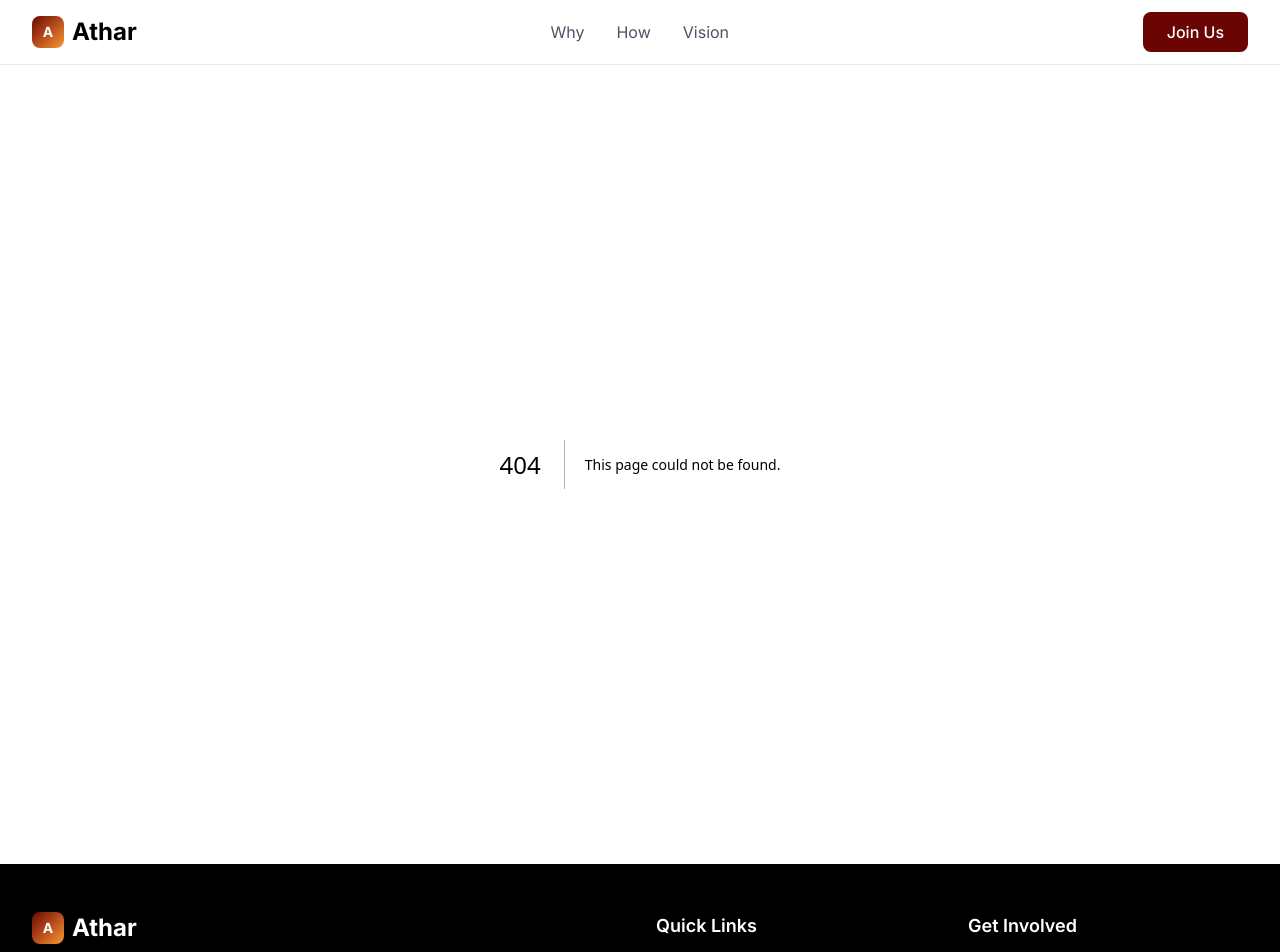
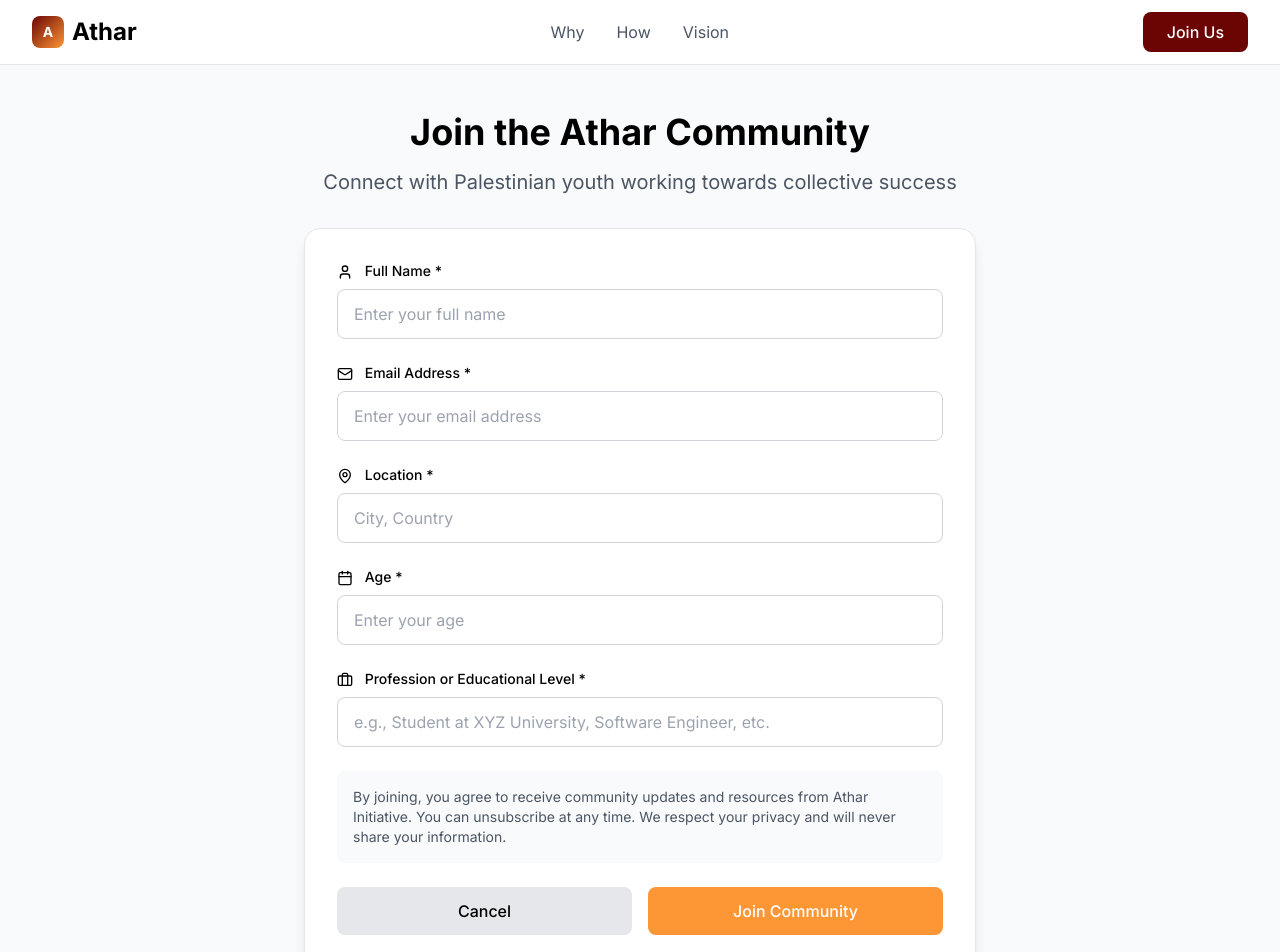
Before and after one commit to adanabunaaj/Athar, a Next.js app: page /join in a window 1280 px wide. Before the commit this address had no page. Shown: the top 952 px of the page. Built offline with nearby package versions, Linux system fonts and the light colour scheme.

Commit message:
send welcome email

```diff
--- a/app/components/Header.tsx
+++ b/app/components/Header.tsx
@@ -49,7 +49,7 @@ const Header = () => {
           {/* CTA Button */}
           <div className="hidden md:flex">
             <Link
-              href="#how"
+              href="/join"
               className="text-white px-6 py-2 rounded-lg font-medium hover:opacity-90 transition-all duration-200"
               style={{ backgroundColor: '#6B0504' }}
             >
@@ -92,7 +92,7 @@ const Header = () => {
                 Vision
               </Link>
               <Link
-                href="#how"
+                href="/join"
                 className="text-white px-6 py-2 rounded-lg font-medium transition-colors duration-200 text-center mt-4"
                 style={{ backgroundColor: '#6B0504' }}
                 onClick={() => setIsMenuOpen(false)}
--- /dev/null
+++ b/app/join/page.tsx
@@ -0,0 +1,196 @@
+'use client';
+
+import { useEffect, useState } from 'react';
+import Link from 'next/link';
+import { ArrowLeft, Mail, User, MapPin, Calendar, Briefcase } from 'lucide-react';
+import emailjs from '@emailjs/browser';
+
+// 🔧 FILL THESE with your real values from EmailJS
+const EMAILJS_PUBLIC_KEY  = 'udmTQ-e7BJ5FOPqLF';     // your Public Key
+const EMAILJS_SERVICE_ID  = 'service_rwj7l4k';       // e.g. service_abc123
+const EMAILJS_TEMPLATE_ID = 'template_fhvi9n8';       // your template id
+
+export default function JoinPage() {
+  const [formData, setFormData] = useState({
+    name: '', email: '', location: '', age: '', profession: '',
+  });
+  const [isSubmitting, setIsSubmitting] = useState(false);
+  const [isSubmitted, setIsSubmitted] = useState(false);
+  const [error, setError] = useState<string | null>(null);
+
+  // init EmailJS once
+  useEffect(() => {
+    emailjs.init(EMAILJS_PUBLIC_KEY);
+    // quick sanity logging in browser console
+    console.log('EmailJS init ok:', !!EMAILJS_PUBLIC_KEY, EMAILJS_SERVICE_ID, EMAILJS_TEMPLATE_ID);
+  }, []);
+
+  const handleChange = (e: React.ChangeEvent<HTMLInputElement>) => {
+    const { name, value } = e.target;
+    setFormData(p => ({ ...p, [name]: value }));
+  };
+
+  const handleSubmit = async (e: React.FormEvent<HTMLFormElement>) => {
+    e.preventDefault();               // ⬅️ prevents the native GET /join?name=... submit
+    setError(null);
+    setIsSubmitting(true);
+
+    try {
+      // Send welcome email **to the user** (requires your template “To email” = {{to_email}})
+      const res = await emailjs.send(
+        EMAILJS_SERVICE_ID,
+        EMAILJS_TEMPLATE_ID,
+        {
+          to_email: formData.email,      // recipient
+          to_name: formData.name,
+
+          from_name: formData.name,      // use whatever your template expects
+          from_email: formData.email,
+          reply_to: formData.email,
+
+          location: formData.location,
+          age: formData.age,
+          profession: formData.profession,
+        }
+      );
+      console.log('EmailJS success:', res.status, res.text);
+      setIsSubmitted(true);
+    } catch (err: any) {
+      console.error('EmailJS failed raw:', err);
+      // EmailJS often returns an object with 'text' or 'message'
+      const msg = err?.text || err?.message || 'Email failed. Check console.';
+      setError(String(msg));
+      setIsSubmitted(false);
+    } finally {
+      setIsSubmitting(false);
+    }
+  };
+
+  if (isSubmitted) {
+    return (
+      <div className="min-h-screen bg-gray-50 flex items-center justify-center py-12 px-4 sm:px-6 lg:px-8">
+        <div className="max-w-md w-full space-y-8 text-center">
+          <div className="bg-white p-8 rounded-2xl shadow-lg border border-gray-200">
+            <div className="mb-6">
+              <div className="w-16 h-16 bg-green-100 rounded-full flex items-center justify-center mx-auto mb-4">
+                <Mail className="w-8 h-8 text-green-600" />
+              </div>
+              <h2 className="text-3xl font-bold text-black">Welcome to Athar!</h2>
+              <p className="text-gray-600 mt-2">
+                Thank you for joining our community. Check your email for a welcome message!
+              </p>
+            </div>
+            <Link
+              href="/"
+              className="inline-flex items-center gap-2 text-white px-6 py-3 rounded-lg font-medium transition-colors duration-200"
+              style={{ backgroundColor: '#FD9635' }}
+            >
+              <ArrowLeft className="w-4 h-4" />
+              Back to Home
+            </Link>
+          </div>
+        </div>
+      </div>
+    );
+  }
+
+  return (
+    <div className="min-h-screen bg-gray-50 py-12 px-4 sm:px-6 lg:px-8">
+      <div className="max-w-2xl mx-auto">
+        <div className="text-center mb-8">
+          <h1 className="text-4xl font-bold text-black mb-4">Join the Athar Community</h1>
+          <p className="text-xl text-gray-600">Connect with Palestinian youth working towards collective success</p>
+        </div>
+
+        {error && (
+          <div className="mb-6 rounded-lg border border-red-200 bg-red-50 p-4 text-sm text-red-800">
+            <p className="font-semibold">Couldn’t send your email.</p>
+            <p className="mt-1">{error}</p>
+            <p className="mt-1 text-gray-600">Tip: ensure EmailJS “Allowed origins” includes http://localhost:3000 and your Service/Template IDs are correct.</p>
+          </div>
+        )}
+
+        <div className="bg-white rounded-2xl shadow-lg border border-gray-200 p-8">
+          {/* IMPORTANT: no action/method here, we handle it in JS */}
+          <form noValidate onSubmit={handleSubmit} className="space-y-6">
+            <div>
+              <label htmlFor="name" className="block text-sm font-medium text-black mb-2">
+                <User className="w-4 h-4 inline mr-2" /> Full Name *
+              </label>
+              <input
+                id="name" name="name" required value={formData.name} onChange={handleChange}
+                className="w-full px-4 py-3 border border-gray-300 rounded-lg focus:ring-2 focus:ring-orange-500 focus:border-orange-500 transition-colors"
+                placeholder="Enter your full name"
+              />
+            </div>
+
+            <div>
+              <label htmlFor="email" className="block text-sm font-medium text-black mb-2">
+                <Mail className="w-4 h-4 inline mr-2" /> Email Address *
+              </label>
+              <input
+                type="email" id="email" name="email" required value={formData.email} onChange={handleChange}
+                className="w-full px-4 py-3 border border-gray-300 rounded-lg focus:ring-2 focus:ring-orange-500 focus:border-orange-500 transition-colors"
+                placeholder="Enter your email address"
+              />
+            </div>
+
+            <div>
+              <label htmlFor="location" className="block text-sm font-medium text-black mb-2">
+                <MapPin className="w-4 h-4 inline mr-2" /> Location *
+              </label>
+              <input
+                id="location" name="location" required value={formData.location} onChange={handleChange}
+                className="w-full px-4 py-3 border border-gray-300 rounded-lg focus:ring-2 focus:ring-orange-500 focus:border-orange-500 transition-colors"
+                placeholder="City, Country"
+              />
+            </div>
+
+            <div>
+              <label htmlFor="age" className="block text-sm font-medium text-black mb-2">
+                <Calendar className="w-4 h-4 inline mr-2" /> Age *
+              </label>
+              <input
+                type="number" id="age" name="age" required min={17} max={60} value={formData.age} onChange={handleChange}
+                className="w-full px-4 py-3 border border-gray-300 rounded-lg focus:ring-2 focus:ring-orange-500 focus:border-orange-500 transition-colors"
+                placeholder="Enter your age"
+              />
+            </div>
+
+            <div>
+              <label htmlFor="profession" className="block text-sm font-medium text-black mb-2">
+                <Briefcase className="w-4 h-4 inline mr-2" /> Profession or Educational Level *
+              </label>
+              <input
+                id="profession" name="profession" required value={formData.profession} onChange={handleChange}
+                className="w-full px-4 py-3 border border-gray-300 rounded-lg focus:ring-2 focus:ring-orange-500 focus:border-orange-500 transition-colors"
+                placeholder="e.g., Student at XYZ University, Software Engineer, etc."
+              />
+            </div>
+
+            <div className="bg-gray-50 p-4 rounded-lg">
+              <p className="text-sm text-gray-600">
+                By joining, you agree to receive community updates and resources from Athar Initiative.
+                You can unsubscribe at any time. We respect your privacy and will never share your information.
+              </p>
+            </div>
+
+            <div className="flex gap-4">
+              <Link href="/" className="flex-1 bg-gray-200 text-black px-6 py-3 rounded-lg font-medium transition-colors duration-200 hover:bg-gray-300 text-center">
+                Cancel
+              </Link>
+              <button
+                type="submit"
+                disabled={isSubmitting}
+                className="flex-1 text-white px-6 py-3 rounded-lg font-medium transition-colors duration-200 disabled:opacity-50"
+                style={{ backgroundColor: isSubmitting ? '#9ca3af' : '#FD9635' }}
+              >
+                {isSubmitting ? 'Joining...' : 'Join Community'}
+              </button>
+            </div>
+          </form>
+        </div>
+      </div>
+    </div>
+  );
+}
--- /dev/null
+++ b/app/join/success/page.tsx
@@ -0,0 +1,26 @@
+import Link from 'next/link';
+import { ArrowLeft, Mail } from 'lucide-react';
+
+export default function JoinSuccessPage() {
+  return (
+    <div className="min-h-screen bg-gray-50 flex items-center justify-center py-12 px-4 sm:px-6 lg:px-8">
+      <div className="max-w-md w-full space-y-8 text-center">
+        <div className="bg-white p-8 rounded-2xl shadow-lg border border-gray-200">
+          <div className="mb-6">
+            <div className="w-16 h-16 bg-green-100 rounded-full flex items-center justify-center mx-auto mb-4">
+              <Mail className="w-8 h-8 text-green-600" />
+            </div>
+            <h2 className="text-3xl font-bold text-black">Welcome to Athar!</h2>
+            <p className="text-gray-600 mt-2">
+              Thank you for joining our community. Check your email for a welcome message!
+            </p>
+          </div>
+          <Link href="/" className="inline-flex items-center gap-2 text-white px-6 py-3 rounded-lg font-medium transition-colors duration-200" style={{ backgroundColor: '#FD9635' }}>
+            <ArrowLeft className="w-4 h-4" />
+            Back to Home
+          </Link>
+        </div>
+      </div>
+    </div>
+  );
+}
--- a/app/page.tsx
+++ b/app/page.tsx
@@ -31,7 +31,7 @@ export default function HomePage() {
                 Learn More <ArrowRight className="w-5 h-5" />
               </Link>
               <Link
-                href="#how"
+                href="/join"
                 className="border-2 border-white text-white hover:bg-white hover:text-red-700 px-8 py-4 rounded-lg font-semibold transition-all duration-300 backdrop-blur-sm"
               >
                 Join Our Community
@@ -266,7 +266,7 @@ export default function HomePage() {
           </p>
           <div className="flex flex-col sm:flex-row gap-4 justify-center">
             <Link
-              href="#"
+              href="/join"
               className="px-8 py-4 rounded-lg font-semibold hover:shadow-lg transition-all duration-300"
               style={{
                 backgroundColor: '#FBFFFE',
--- a/package.json
+++ b/package.json
@@ -9,6 +9,7 @@
     "lint": "next lint"
   },
   "dependencies": {
+    "@emailjs/browser": "^4.4.1",
     "lucide-react": "^0.539.0",
     "next": "15.4.6",
     "react": "19.1.0",
```
Also changed, not shown: 1 other file (tests, documents, lock files or other folders).
